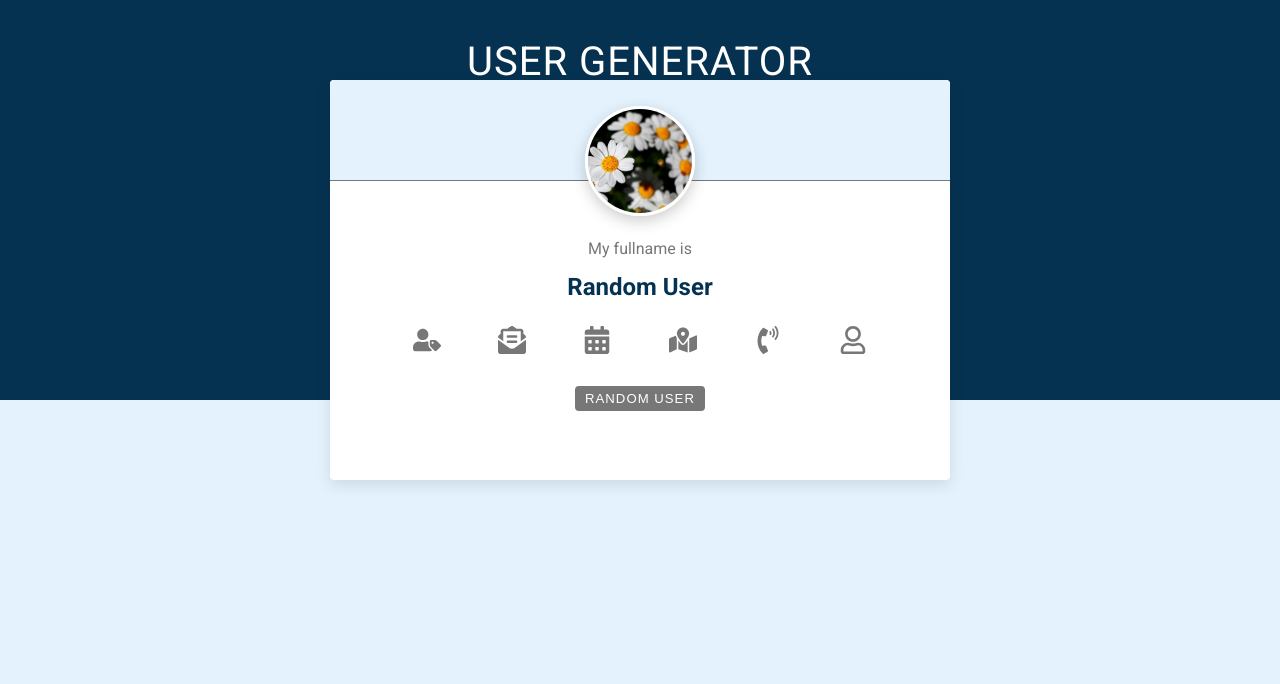
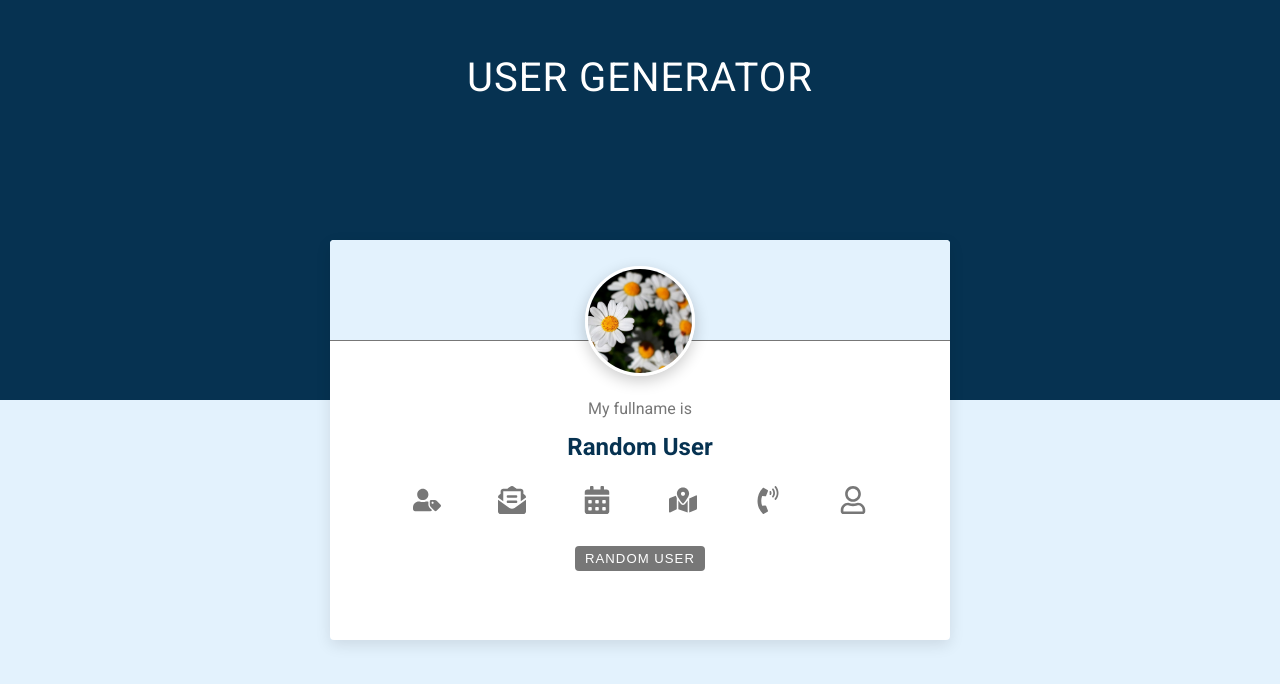
Before and after one commit to hangnguyen81/random-user-generator, a React (Create React App) app: page / in a window 1280 px wide. Shown: the top 684 px of the page. Built offline with nearby package versions, Linux system fonts and the light colour scheme; no server answers.

Commit message:
Change space between app title and user-card

```diff
--- a/src/style.css
+++ b/src/style.css
@@ -56,7 +56,7 @@ p {
 
 .title{
     margin-top: 0rem;
-    padding-top: 2rem;
+    padding-top: 3rem;
     text-align: center;
     letter-spacing: var(--spacing);
     color: var(--clr-white);
@@ -78,7 +78,7 @@ main{
     min-width: var(--min-width);
     height: 50vh;
     position: relative;
-    top: -40vh;
+    top: -20vh;
     background-color: var(--clr-white);
     color:var(--clr-black);
     margin: 0 auto;
```
